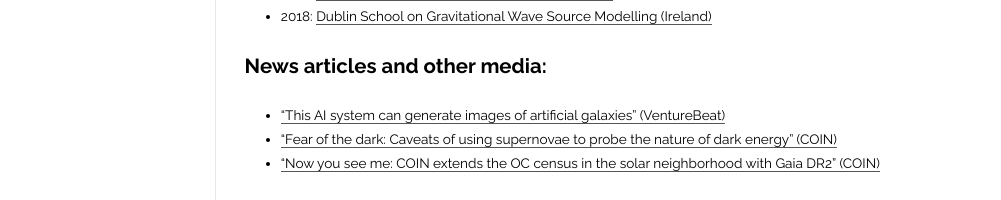
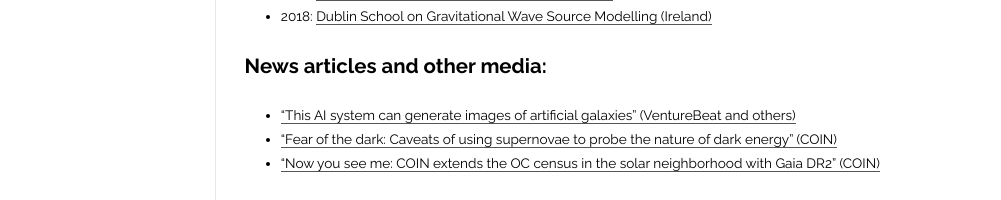
Before and after one commit to moews/moews.github.io, a Jekyll site: the page built from _posts/2017-03-26-research.md, in a window 1280 px wide. Shown: the part 700-900 px from the top of the page, without its empty margins (143-1144 px from the left). Built offline with Jekyll 4.4.1, drawn with Linux system fonts in a browser that asks for light colours.

Commit message:
Update 2017-03-26-research.md

```diff
--- a/_posts/2017-03-26-research.md
+++ b/_posts/2017-03-26-research.md
@@ -31,7 +31,7 @@ My research interests are mostly centered on the intersection of cosmology, astr
 
 ## News articles and other media:
 
-* ["This AI system can generate images of artificial galaxies" (VentureBeat)](https://venturebeat.com/2018/11/08/this-ai-system-can-generate-images-of-artificial-galaxies)
+* ["This AI system can generate images of artificial galaxies" (VentureBeat and others)](https://venturebeat.com/2018/11/08/this-ai-system-can-generate-images-of-artificial-galaxies)
 * ["Fear of the dark: Caveats of using supernovae to probe the nature of dark energy" (COIN)](https://cosmostatistics-initiative.org/sncosmo/)
 * ["Now you see me: COIN extends the OC census in the solar neighborhood with Gaia DR2" (COIN)](https://cosmostatistics-initiative.org/coin-gaia_ocs/)
 
```
